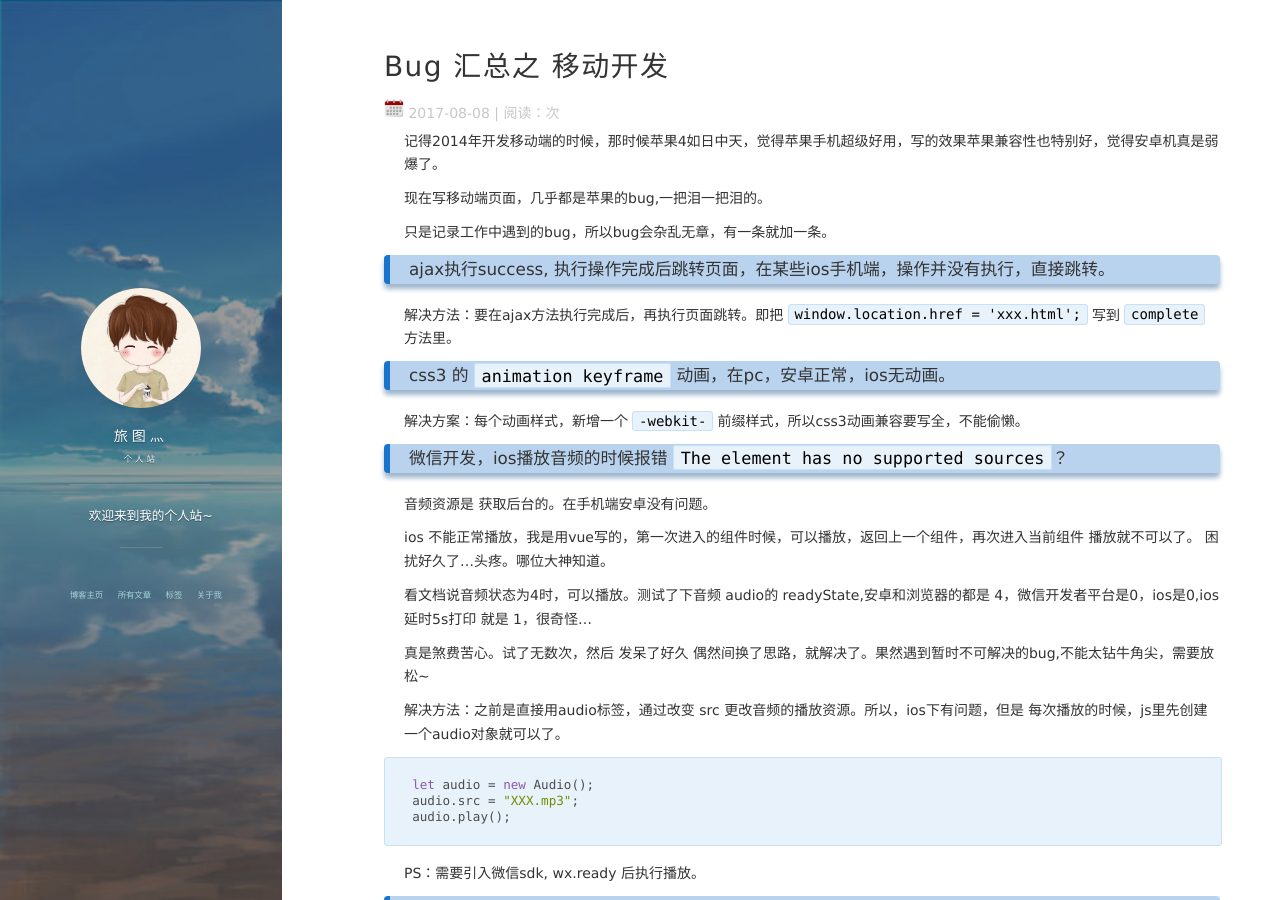
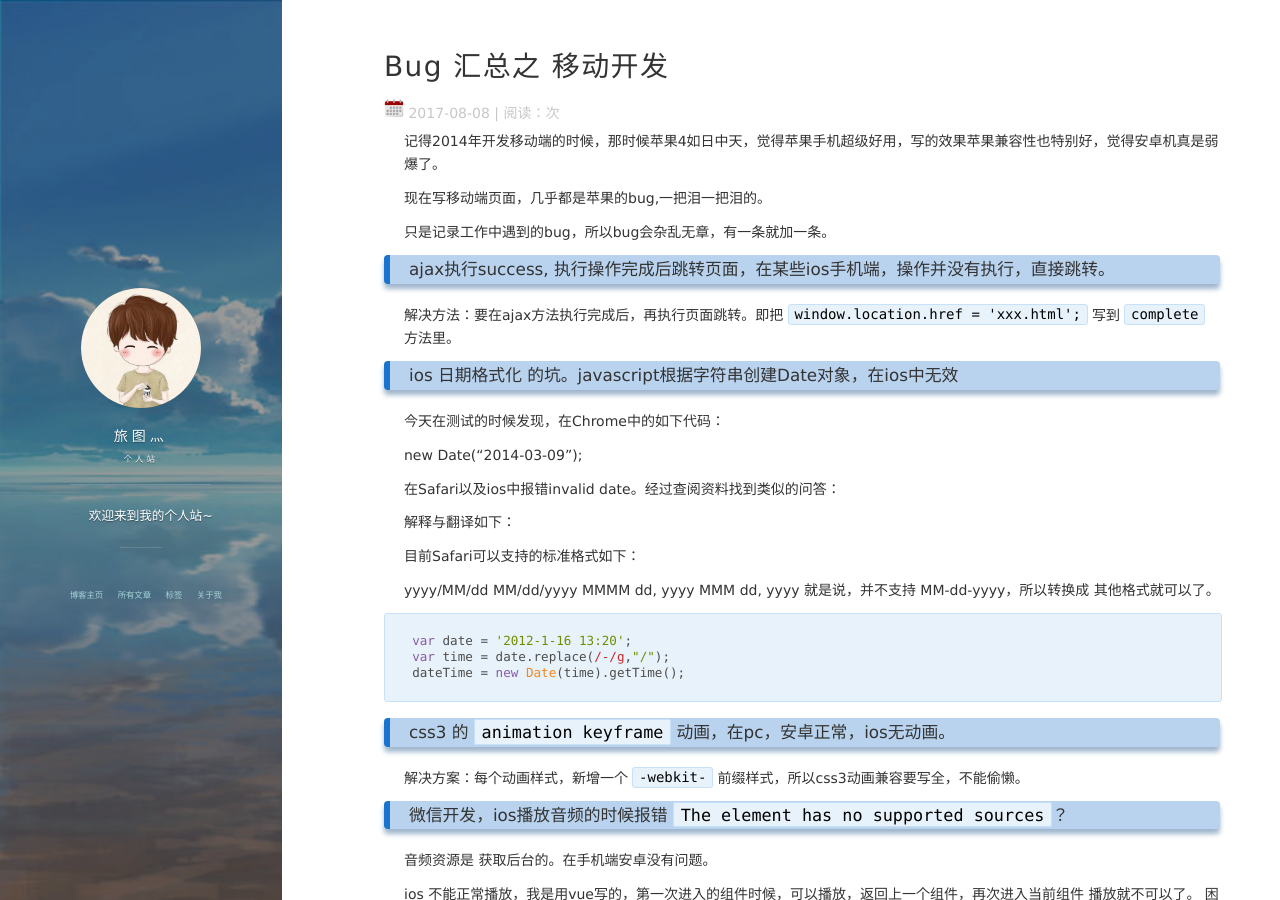
Before and after one commit to xwLyc/xwLyc.github.io, a Jekyll site: the page built from _posts/2017-08-08-BugSummary2.md, in a window 1280 px wide and 900 px high. Built offline with Jekyll 4.4.1, drawn with Linux system fonts in a browser that asks for light colours; nearby versions of some CDN libraries; comment, search, counter and statistics services are not loaded; some of the changed text lies outside the part shown.

Commit message:
知识点

```diff
--- a/_posts/2017-08-08-BugSummary2.md
+++ b/_posts/2017-08-08-BugSummary2.md
@@ -15,6 +15,31 @@ tag: bug
 ### ajax执行success, 执行操作完成后跳转页面，在某些ios手机端，操作并没有执行，直接跳转。
 
 解决方法：要在ajax方法执行完成后，再执行页面跳转。即把 `window.location.href = 'xxx.html';` 写到 `complete` 方法里。
+
+
+### ios 日期格式化 的坑。javascript根据字符串创建Date对象，在ios中无效
+
+今天在测试的时候发现，在Chrome中的如下代码：
+
+new Date("2014-03-09");
+
+在Safari以及ios中报错invalid date。经过查阅资料找到类似的问答：
+
+解释与翻译如下：
+
+目前Safari可以支持的标准格式如下：
+
+yyyy/MM/dd
+MM/dd/yyyy
+MMMM dd, yyyy
+MMM dd, yyyy
+就是说，并不支持 MM-dd-yyyy，所以转换成 其他格式就可以了。
+
+    var date = '2012-1-16 13:20';
+    var time = date.replace(/-/g,"/");
+    dateTime = new Date(time).getTime();
+
+
 
 ### css3 的 `animation keyframe` 动画，在pc，安卓正常，ios无动画。
 
@@ -105,3 +130,5 @@ PS：需要引入微信sdk, wx.ready 后执行播放。
 ### video 播放，安卓下层级 max高，在其它弹框之上，设置z-index无效。
 
 安卓bug, 等视频播放完毕后，隐藏掉 video标签即可。
+
+注意： 一定要只在安卓的情况下隐藏，否则隐藏了ios系统的，ios全屏播放完毕后，会黑屏。。
```
Also changed, not shown: _posts/2018-01-16-JavaScript.md (+5 -1 lines), _posts/2018-02-06-xcxBindtap.md (added, +13 -0 lines), _posts/2018-02-23-summary.md (added, +59 -0 lines).
